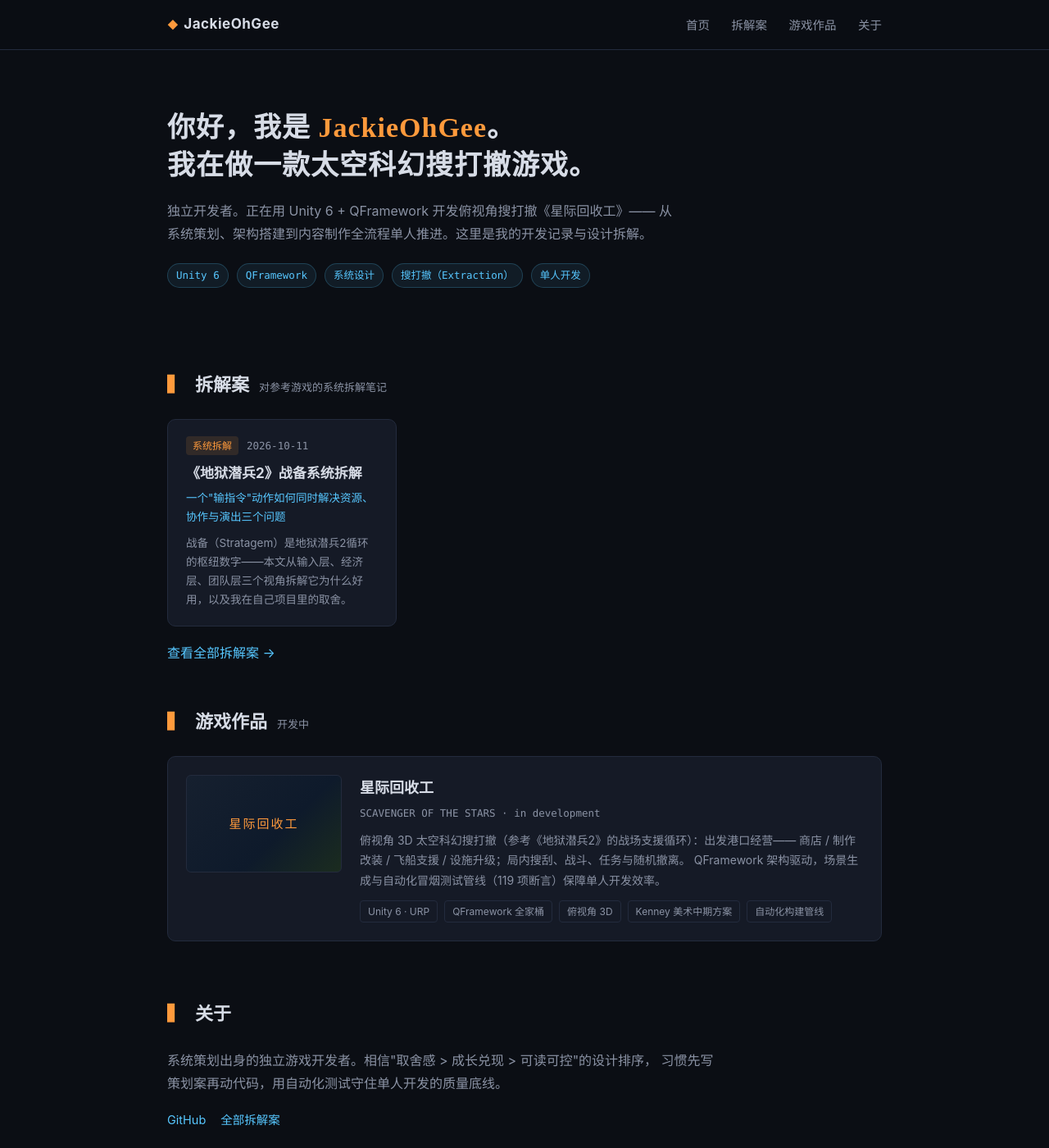
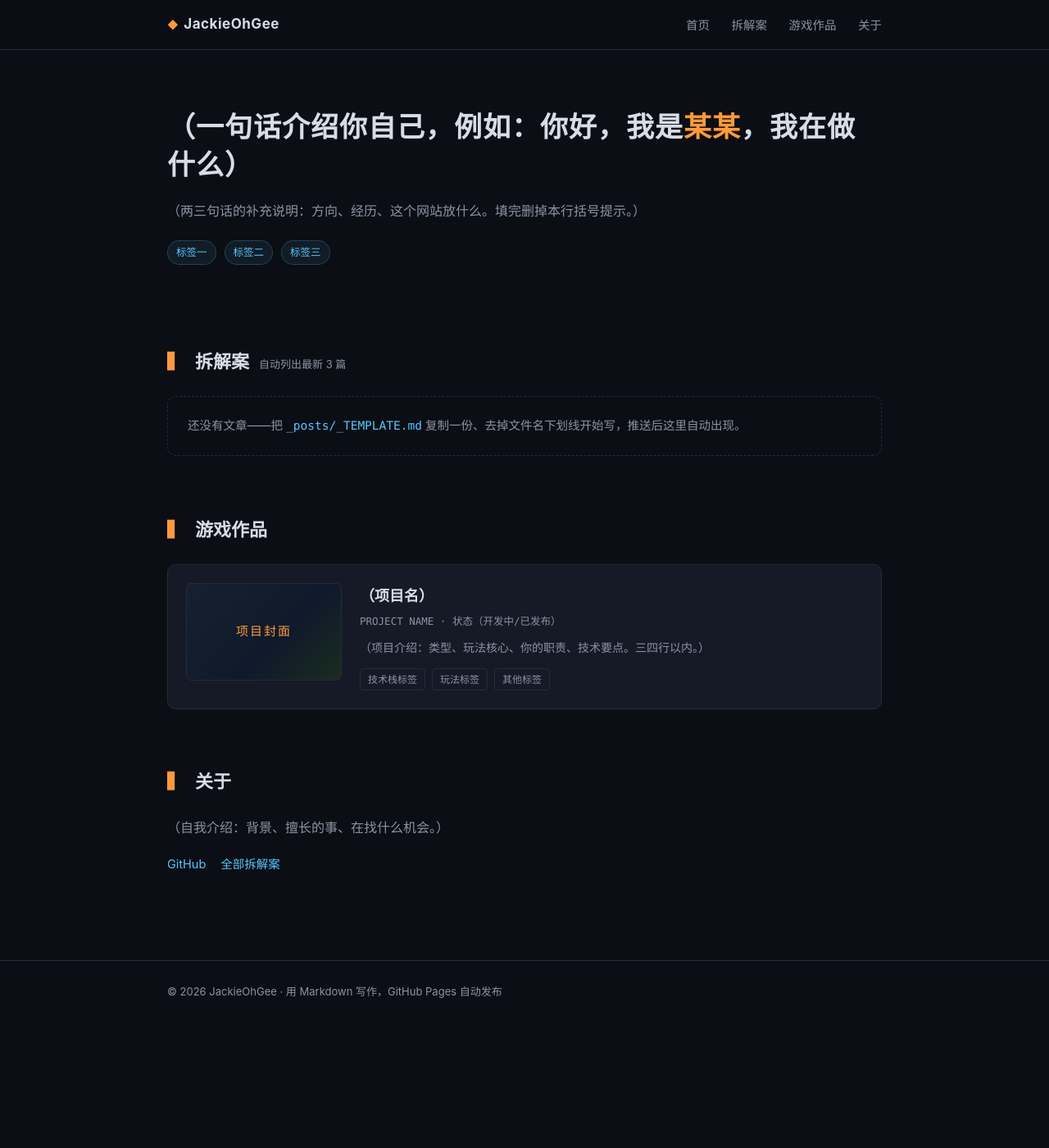
Before and after one commit to JackieOhGee/jackieohgee.github.io, a Jekyll site: the page built from index.html, in a window 1280 px wide and 1400 px high. Shown: the whole window at 82% size. Built offline with Jekyll 4.4.1, drawn with Linux system fonts in a browser that asks for light colours.

Commit message:
改为空骨架：占位文案+文章模板+空状态提示（内容留给用户填）

````diff
--- a/_layouts/list.html
+++ b/_layouts/list.html
@@ -6,6 +6,9 @@ layout: default
   <p>对参考游戏的系统设计与循环结构的拆解笔记——为什么要这样设计、解决了什么问题、哪些可以借鉴。</p>
 </section>
 
+{% if posts.size == 0 %}
+<p class="empty-hint">还没有文章——复制 <code>_posts/_TEMPLATE.md</code> 开始写第一篇。</p>
+{% endif %}
 <section class="post-list">
   {% assign posts = site.posts | sort: date | reverse %}
   {% for post in posts %}
--- a/_posts/2026-10-11-helldivers-2-stratagem-loop.md
+++ /dev/null
@@ -1,76 +0,0 @@
----
-layout: post
-title: 《地狱潜兵2》战备系统拆解
-subtitle: 一个"输指令"动作如何同时解决资源、协作与演出三个问题
-category: 系统拆解
-date: 2026-10-11
-excerpt: 战备（Stratagem）是地狱潜兵2循环的枢纽数字——本文从输入层、经济层、团队层三个视角拆解它为什么好用，以及我在自己项目里的取舍。
----
-
-## 为什么值得拆
-
-绝大多数射击游戏的技能系统是"按 Q 丢技能"——零成本、零仪式感、零协作空间。
-《地狱潜兵2》把"释放技能"改造成了一个**输入动作 + 资源决策 + 团队事件**的三合一系统：
-战备（Stratagem）。这是它战场氛围和循环深度的核心来源之一。
-
-## 输入层：输入指令就是仪式感
-
-召唤战备需要**收起武器、长按方向键打开输入盘、按顺序输入一串方向指令**（比如轨道炮的 ↓↓↑↓）。
-
-这个设计经常被新玩家抱怨"麻烦"，但它同时完成了三件事：
-
-| 传统按 Q | 战备输入指令 |
-|---|---|
-| 手指不离开战斗位 | 必须收武器、暴露破绽 |
-| 无时间成本 | 1~2 秒输入窗口 = 决策成本 |
-| 纯个人操作 | 队友能看到你要干什么 |
-
-> 关键洞察：**不便本身就是设计**。战备越强，输入串越长——重 orbital 打击的指令长度
-> 是它的隐性冷却。输入成本与强度挂钩，比单纯的 CD 数字更有"手感"。
-
-## 经济层：冷却 × 次数 × 战备位的三重预算
-
-每场任务玩家只能带 **4 个战备位**，每个战备有独立的：
-
-- **冷却时间**（单局内循环）
-- **使用次数**（补给类是次数耗尽制）
-- **入场 CD**（开局 2~3 分钟不可用，防止开局爆发）
-
-三重预算叠加产生的效果是：**玩家的"何时用"决策比"用什么"更重要**。
-500kg 炸弹冷却好了，但下一波巡逻队是 3 只小怪——现在用就是亏。这种
-"好钢用在刀刃上"的张力，是搜打撤类游戏撤离决策的微缩版。
-
-## 团队层：把个人技能变成团队事件
-
-战备信标扔出去后有 **3 秒左右落点预警**（红色光柱），这 3 秒里：
-
-1. 队友看见了，会主动聚拢或散开
-2. 敌人依然在刷，火力压力持续
-3. 扔的人开始计划下一波动作
-
-一个技能释放自然地产生了**团队沟通的锚点**——不需要语音，光柱本身就是语言。
-这是我见过最优雅的"无语音协作"设计之一。
-
-## 我的借鉴与取舍
-
-我在自己的俯视角搜打撤《星际回收工》里实现了简化版：
-
-- **保留了信标投掷制**：支援同样以"扔信标→延迟→落地"三段呈现，落点预警圈给玩家撤离时机
-- **砍掉了指令输入**：俯视角+键鼠场景下输入仪式感收益低于操作成本，改为装备切换键直发
-- **保留了三重预算**：冷却 × 局内次数 × 飞船等级门槛（后者挂钩港口经营的成长线）
-
-```text
-设计原则：抄结构，不抄参数。
-战备系统值得抄的是"输入成本-资源预算-团队事件"三层结构，
-具体参数（指令长度/CD 数值）必须跟着自己的镜头、节奏、受众重新调。
-```
-
-## 结语
-
-战备系统的本质：**用可感知的成本（输入动作）置换不可感知的成本（CD 数字）**，
-再顺手把技能释放升级为团队演出。任何想把"放技能"做出仪式感的射击游戏，
-都应该先拆一遍它。
-
----
-
-*下一篇拆解案准备写《逃离塔科夫》的撤离点设计与风险梯度。*
--- a/assets/css/main.css
+++ b/assets/css/main.css
@@ -195,3 +195,11 @@ a:hover { color: var(--accent); }
   .project-card { grid-template-columns: 1fr; }
   .post-title { font-size: 24px; }
 }
+
+/* ---------- 空状态提示 ---------- */
+.empty-hint {
+  color: var(--text-dim); font-size: 14.5px;
+  border: 1px dashed var(--line); border-radius: var(--radius);
+  padding: 22px 24px; margin-bottom: 20px;
+}
+.empty-hint code { font-family: var(--mono); color: var(--cyan); }
--- a/index.html
+++ b/index.html
@@ -1,22 +1,23 @@
 ---
 layout: default
 ---
-<!-- ============ Hero ============ -->
+<!-- ============ Hero（填：你是谁、一句话定位） ============ -->
 <section class="hero">
-  <h1>你好，我是 <em>JackieOhGee</em>。<br>我在做一款太空科幻搜打撤游戏。</h1>
-  <p>独立开发者。正在用 Unity 6 + QFramework 开发俯视角搜打撤《星际回收工》——
-  从系统策划、架构搭建到内容制作全流程单人推进。这里是我的开发记录与设计拆解。</p>
+  <h1>（一句话介绍你自己，例如：你好，我是<em>某某</em>，我在做什么）</h1>
+  <p>（两三句话的补充说明：方向、经历、这个网站放什么。填完删掉本行括号提示。）</p>
   <div class="hero-tags">
-    <span>Unity 6</span><span>QFramework</span><span>系统设计</span>
-    <span>搜打撤（Extraction）</span><span>单人开发</span>
+    <span>标签一</span><span>标签二</span><span>标签三</span>
   </div>
 </section>
 
-<!-- ============ 最新拆解案 ============ -->
+<!-- ============ 拆解案（最新 3 篇自动显示；加文章见 _posts/_TEMPLATE.md） ============ -->
 <section class="section" id="articles">
-  <h2 class="section-title">拆解案 <small>对参考游戏的系统拆解笔记</small></h2>
+  <h2 class="section-title">拆解案 <small>自动列出最新 3 篇</small></h2>
+  {% assign posts = site.posts | sort: date | reverse %}
+  {% if posts.size == 0 %}
+  <p class="empty-hint">还没有文章——把 <code>_posts/_TEMPLATE.md</code> 复制一份、去掉文件名下划线开始写，推送后这里自动出现。</p>
+  {% endif %}
   <div class="post-list">
-    {% assign posts = site.posts | sort: date | reverse %}
     {% for post in posts limit: 3 %}
     <a class="post-card" href="{{ post.url | relative_url }}">
       <div class="post-card-meta">
@@ -29,34 +30,30 @@ layout: default
     </a>
     {% endfor %}
   </div>
-  <p style="margin-top:18px"><a href="{{ '/articles/' | relative_url }}">查看全部拆解案 →</a></p>
+  {% if posts.size > 0 %}<p style="margin-top:18px"><a href="{{ '/articles/' | relative_url }}">查看全部拆解案 →</a></p>{% endif %}
 </section>
 
-<!-- ============ 游戏作品 ============ -->
+<!-- ============ 游戏作品（填：项目信息；不需要可整段删除） ============ -->
 <section class="section" id="projects">
-  <h2 class="section-title">游戏作品 <small>开发中</small></h2>
+  <h2 class="section-title">游戏作品</h2>
 
   <div class="project-card">
-    <div class="project-cover">星际回收工</div>
+    <div class="project-cover">项目封面</div>
     <div class="project-body">
-      <h3>星际回收工</h3>
-      <div class="project-en">SCAVENGER OF THE STARS · in development</div>
-      <p>俯视角 3D 太空科幻搜打撤（参考《地狱潜兵2》的战场支援循环）：出发港口经营——
-      商店 / 制作改装 / 飞船支援 / 设施升级；局内搜刮、战斗、任务与随机撤离。
-      QFramework 架构驱动，场景生成与自动化冒烟测试管线（119 项断言）保障单人开发效率。</p>
+      <h3>（项目名）</h3>
+      <div class="project-en">PROJECT NAME · 状态（开发中/已发布）</div>
+      <p>（项目介绍：类型、玩法核心、你的职责、技术要点。三四行以内。）</p>
       <div class="project-tags">
-        <span>Unity 6 · URP</span><span>QFramework 全家桶</span><span>俯视角 3D</span>
-        <span>Kenney 美术中期方案</span><span>自动化构建管线</span>
+        <span>技术栈标签</span><span>玩法标签</span><span>其他标签</span>
       </div>
     </div>
   </div>
 </section>
 
-<!-- ============ 关于 ============ -->
+<!-- ============ 关于（填：自我介绍与链接） ============ -->
 <section class="about" id="about">
   <h2 class="section-title">关于</h2>
-  <p>系统策划出身的独立游戏开发者。相信"取舍感 &gt; 成长兑现 &gt; 可读可控"的设计排序，
-  习惯先写策划案再动代码，用自动化测试守住单人开发的质量底线。</p>
+  <p>（自我介绍：背景、擅长的事、在找什么机会。）</p>
   <div class="about-links">
     <a href="https://github.com/JackieOhGee" target="_blank">GitHub</a>
     <a href="{{ '/articles/' | relative_url }}">全部拆解案</a>
````
Also changed, not shown: _posts/_TEMPLATE.md (added, +12 -0 lines).
